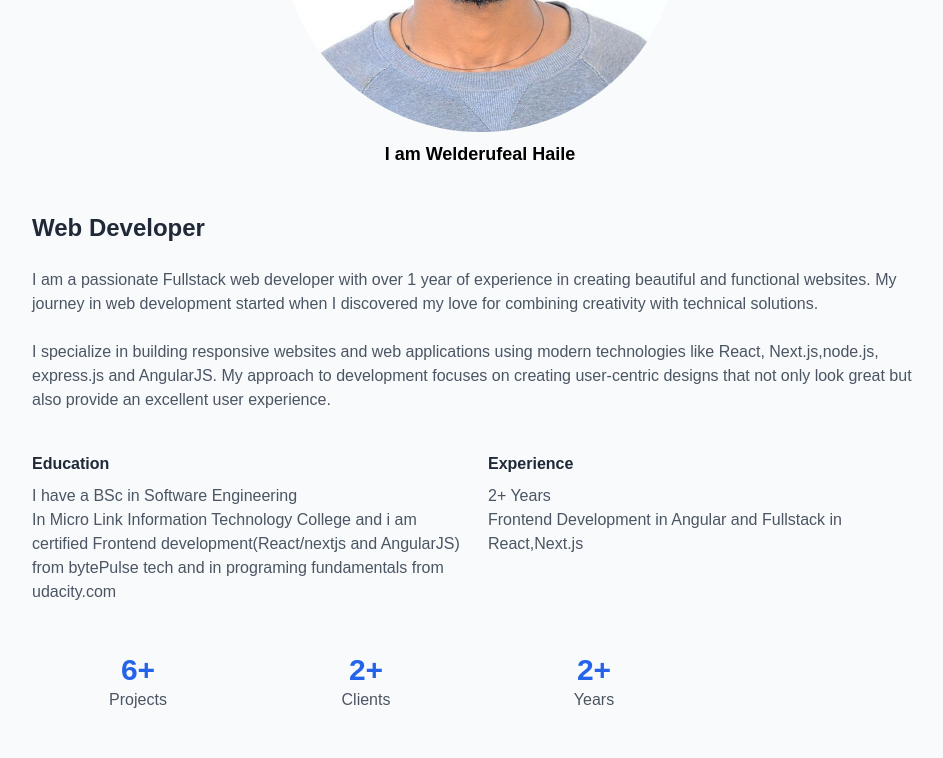
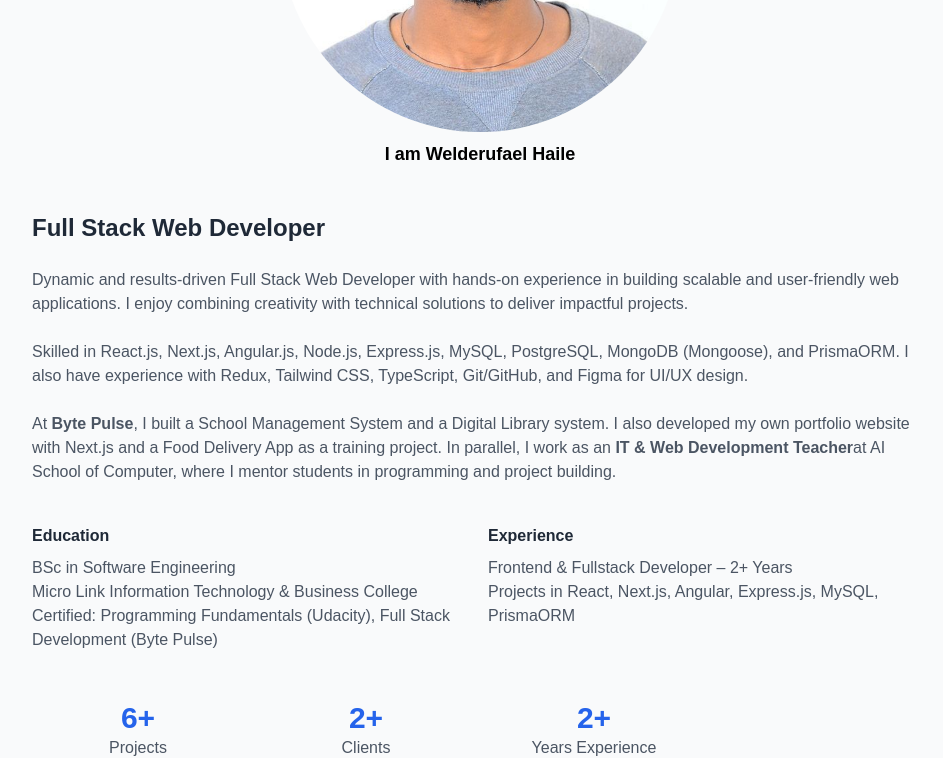
Before and after one commit to Welderufael-Haile/next-portifolio, a Next.js app: page /pages/about in a window 1280 px wide. Shown: the part 480-1238 px from the top of the page, without its empty margins (160-1103 px from the left). Built offline with nearby package versions, Linux system fonts and the light colour scheme.

Commit message:
updated code

```diff
--- a/app/components/Footer.js
+++ b/app/components/Footer.js
@@ -24,7 +24,7 @@ const Footer = () => {
                                     <path d="M12 0c-6.626 0-12 5.373-12 12 0 5.302 3.438 9.8 8.207 11.387.599.111.793-.261.793-.577v-2.234c-3.338.726-4.033-1.416-4.033-1.416-.546-1.387-1.333-1.756-1.333-1.756-1.089-.745.083-.729.083-.729 1.205.084 1.839 1.237 1.839 1.237 1.07 1.834 2.807 1.304 3.492.997.107-.775.418-1.305.762-1.604-2.665-.305-5.467-1.334-5.467-5.931 0-1.311.469-2.381 1.236-3.221-.124-.303-.535-1.524.117-3.176 0 0 1.008-.322 3.301 1.23.957-.266 1.983-.399 3.003-.404 1.02.005 2.047.138 3.006.404 2.291-1.552 3.297-1.23 3.297-1.23.653 1.653.242 2.874.118 3.176.77.84 1.235 1.911 1.235 3.221 0 4.609-2.807 5.624-5.479 5.921.43.372.823 1.102.823 2.222v3.293c0 .319.192.694.801.576 4.765-1.589 8.199-6.086 8.199-11.386 0-6.627-5.373-12-12-12z" />
                                 </svg>
                             </Link>
-                            <Link href="https://linkedin.com/welderufaelhaile" target="_blank" rel="noopener noreferrer"
+                            <Link href="https://www.linkedin.com/in/welderufael-haile-4797962a9/" target="_blank" rel="noopener noreferrer"
                                 className="text-gray-400 hover:text-white transition duration-300">
                                 <svg className="w-6 h-6" fill="currentColor" viewBox="0 0 24 24">
                                     <path d="M19 0h-14c-2.761 0-5 2.239-5 5v14c0 2.761 2.239 5 5 5h14c2.762 0 5-2.239 5-5v-14c0-2.761-2.238-5-5-5zm-11 19h-3v-11h3v11zm-1.5-12.268c-.966 0-1.75-.79-1.75-1.764s.784-1.764 1.75-1.764 1.75.79 1.75 1.764-.783 1.764-1.75 1.764zm13.5 12.268h-3v-5.604c0-3.368-4-3.113-4 0v5.604h-3v-11h3v1.765c1.396-2.586 7-2.777 7 2.476v6.759z" />
--- a/app/layout.tsx
+++ b/app/layout.tsx
@@ -7,7 +7,7 @@ import { ThemeProvider } from "./context/ThemeProvider";
 
 
 export const metadata: Metadata = {
-  title: "Create Next App",
+  title: "welderufael's Portfolio",
   description: "Generated by create next app",
 };
 
--- a/app/pages/about/About.js
+++ b/app/pages/about/About.js
@@ -4,16 +4,9 @@ import { motion } from 'framer-motion';
 
 const About = () => {
     return (
-        <section
-            className="py-20 w-full bg-gray-50 dark:bg-gray-900 rounded shadow-xl border-b">
-           {/* style={{
-                backgroundImage: "url('/bg.png')",
-                backgroundSize: "cover",
-                backgroundPosition: "center",
-                backgroundRepeat: "no-repeat"
-            }} */}
-
+        <section className="py-20 w-full bg-gray-50 dark:bg-gray-900 rounded shadow-xl border-b">
             <div className="container mx-auto px-4">
+                {/* Section Title */}
                 <motion.div
                     initial={{ opacity: 0, y: 20 }}
                     animate={{ opacity: 1, y: 0 }}
@@ -28,7 +21,7 @@ const About = () => {
                     </p>
                 </motion.div>
 
-                <div className="grid grid-cols-1  items-center">
+                <div className="grid grid-cols-1 items-center">
                     {/* Image Section */}
                     <motion.div
                         initial={{ opacity: 0, x: -50 }}
@@ -36,7 +29,7 @@ const About = () => {
                         transition={{ duration: 0.5 }}
                         className="relative flex justify-center"
                     >
-                        <div className="relative  h-64 w-64 sm:h-80 sm:w-80 md:h-96 md:w-96 lg:h-[400px] lg:w-[400px] transition duration-300 transform hover:scale-105 animate-bolb rounded-full overflow-hidden">
+                        <div className="relative h-64 w-64 sm:h-80 sm:w-80 md:h-96 md:w-96 lg:h-[400px] lg:w-[400px] transition duration-300 transform hover:scale-105 animate-bolb rounded-full overflow-hidden">
                             <Image
                                 src="/well.jpg"
                                 alt="About Me"
@@ -44,7 +37,6 @@ const About = () => {
                                 className="object-cover mx-auto max-w-5xl"
                                 priority
                             />
-
                         </div>
                     </motion.div>
 
@@ -53,37 +45,45 @@ const About = () => {
                         initial={{ opacity: 0, x: 50 }}
                         animate={{ opacity: 1, x: 0 }}
                         transition={{ duration: 0.5 }}
-                        className="space-y-6 max-w-4xl mx-auto ">
-                       <h1 className='text-black dark:text-white font-bold text-lg text-center pt-2 mb-4'>I am Welderufeal Haile</h1>
-                        <h3 className="text-2xl font-bold text-gray-800 dark:text-white t pt-5">
-                            Web Developer
+                        className="space-y-6 max-w-4xl mx-auto"
+                    >
+                        <h1 className="text-black dark:text-white font-bold text-lg text-center pt-2 mb-4">
+                            I am Welderufael Haile
+                        </h1>
+                        <h3 className="text-2xl font-bold text-gray-800 dark:text-white pt-5">
+                            Full Stack Web Developer
                         </h3>
 
                         <p className="text-gray-600 dark:text-gray-300">
-                            I am a passionate Fullstack  web developer with over 1 year of experience in creating
-                            beautiful and functional websites. My journey in web development started
-                            when I discovered my love for combining creativity with technical solutions.
+                            Dynamic and results-driven Full Stack Web Developer with hands-on experience in
+                            building scalable and user-friendly web applications. I enjoy combining creativity
+                            with technical solutions to deliver impactful projects.
                         </p>
 
                         <p className="text-gray-600 dark:text-gray-300">
-                            I specialize in building responsive websites and web applications using modern technologies
-                            like React, Next.js,node.js, express.js and AngularJS. My approach to development focuses on
-                            creating user-centric designs that not only look great but also provide
-                            an excellent user experience.
+                            Skilled in React.js, Next.js, Angular.js, Node.js, Express.js, MySQL, PostgreSQL,
+                            MongoDB (Mongoose), and PrismaORM. I also have experience with Redux, Tailwind CSS,
+                            TypeScript, Git/GitHub, and Figma for UI/UX design.
                         </p>
 
-                        {/* Personal Info */}
+                        <p className="text-gray-600 dark:text-gray-300">
+                            At <b>Byte Pulse</b>, I built a School Management System and a Digital Library
+                            system. I also developed my own portfolio website with Next.js and a Food Delivery
+                            App as a training project. In parallel, I work as an <b>IT & Web Development Teacher</b>
+                            at AI School of Computer, where I mentor students in programming and project building.
+                        </p>
+
+                        {/* Education & Experience */}
                         <div className="grid grid-cols-1 sm:grid-cols-2 gap-4 pt-4">
                             <div>
                                 <h4 className="font-semibold text-gray-800 dark:text-white mb-2">
                                     Education
                                 </h4>
                                 <p className="text-gray-600 dark:text-gray-300">
-                                    I have a BSc in Software Engineering
-                                    <br />
-                                    In Micro Link Information Technology College
-                                    and i am certified Frontend development(React/nextjs and AngularJS) from bytePulse tech and
-                                     in programing fundamentals from udacity.com
+                                    BSc in Software Engineering <br />
+                                    Micro Link Information Technology & Business College <br />
+                                    Certified: Programming Fundamentals (Udacity),
+                                    Full Stack Development (Byte Pulse)
                                 </p>
                             </div>
                             <div>
@@ -91,9 +91,8 @@ const About = () => {
                                     Experience
                                 </h4>
                                 <p className="text-gray-600 dark:text-gray-300">
-                                    2+ Years
-                                    <br />
-                                    Frontend Development in Angular and Fullstack in React,Next.js
+                                    Frontend & Fullstack Developer – 2+ Years <br />
+                                    Projects in React, Next.js, Angular, Express.js, MySQL, PrismaORM
                                 </p>
                             </div>
                         </div>
@@ -110,18 +109,14 @@ const About = () => {
                             </div>
                             <div className="text-center">
                                 <h5 className="text-3xl font-bold text-blue-600">2+</h5>
-                                <p className="text-gray-600 dark:text-gray-300">Years</p>
+                                <p className="text-gray-600 dark:text-gray-300">Years Experience</p>
                             </div>
-                           {/*} <div className="text-center">
-                                <h5 className="text-3xl font-bold text-blue-600">1+</h5>
-                                <p className="text-gray-600 dark:text-gray-300">Awards</p>
-                            </div>*/}
                         </div>
 
                         {/* Download CV Button */}
                         <div className="pt-6 text-center">
                             <a
-                                href="/well cv.docx"
+                                href="/Welderufael_Haile_CV.docx"
                                 download
                                 className="inline-block bg-blue-600 text-white px-8 py-3 rounded-full hover:bg-blue-500 transition duration-300"
                             >
```
Also changed, not shown: 1 other file (tests, documents, lock files or other folders).
